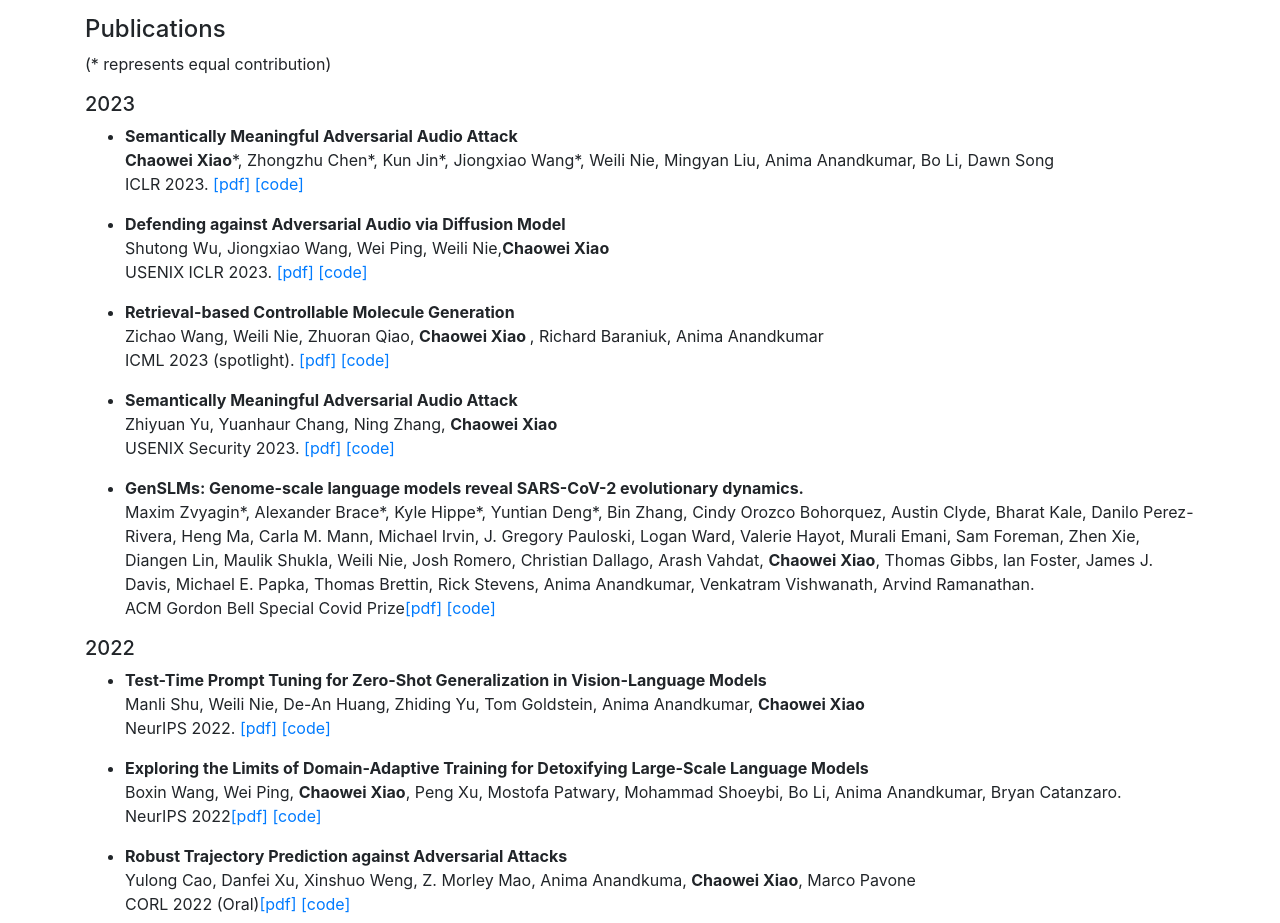
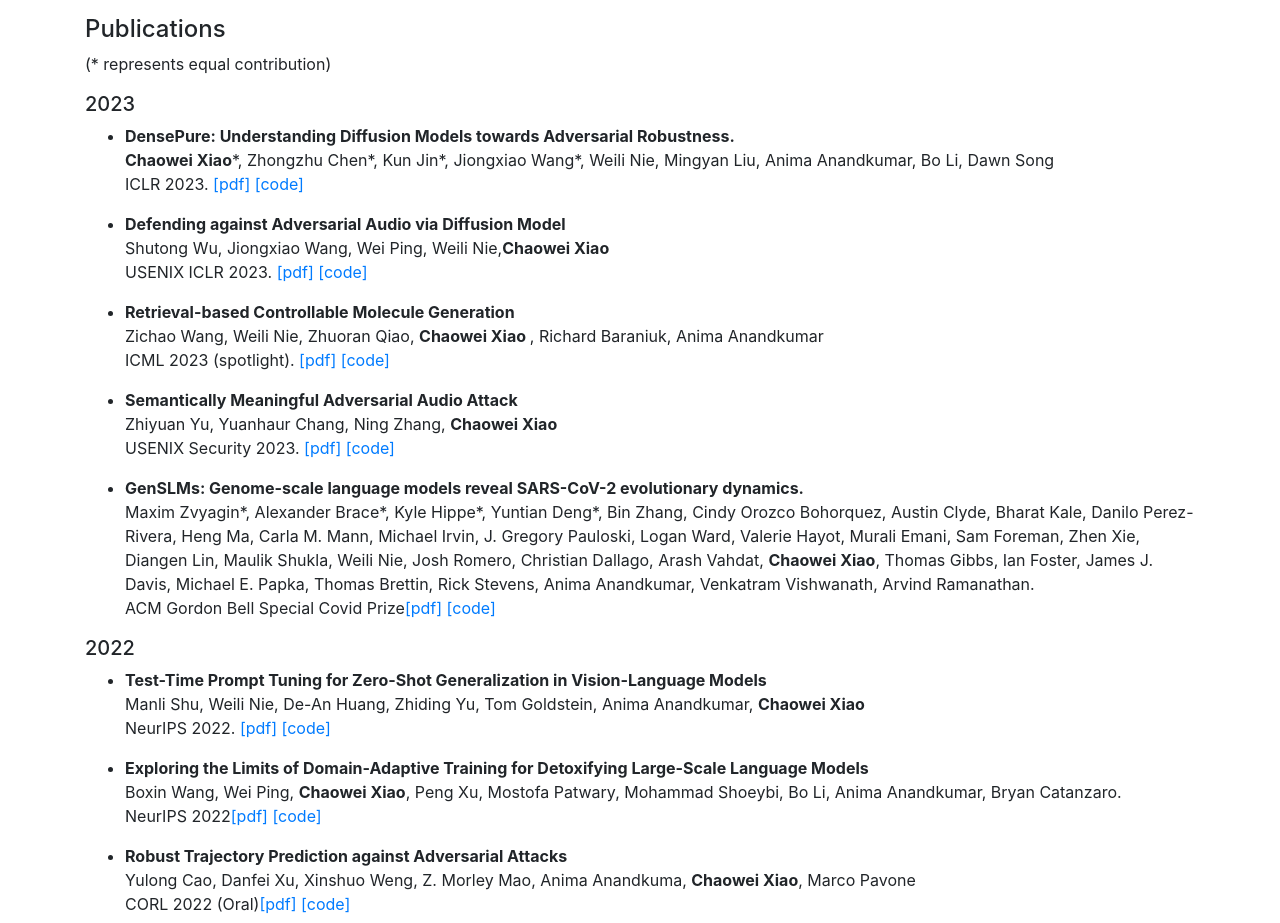
Before and after one commit to xiaocw11/xiaocw11.github.io, a website: page index.html in a window 1280 px wide. Shown: the part 1340-2263 px from the top of the page. Drawn offline with Linux system fonts and the light colour scheme.

Commit message:
Update index.html

```diff
--- a/index.html
+++ b/index.html
@@ -190,7 +190,7 @@
            <p>(* represents equal contribution) </p>
       <h5> 2023</h5>
          <ul>
-        <li><b>  Semantically Meaningful Adversarial Audio Attack</b> <p class='content'>  <strong>Chaowei Xiao</strong>*, Zhongzhu Chen*, Kun Jin*, Jiongxiao Wang*, Weili Nie, Mingyan Liu, Anima Anandkumar, Bo Li, Dawn Song  <p>ICLR  2023. <a href="">[pdf]</a> <a href="">[code]</a></p></p></li>
+        <li><b>  DensePure: Understanding Diffusion Models towards Adversarial Robustness. </b> <p class='content'>  <strong>Chaowei Xiao</strong>*, Zhongzhu Chen*, Kun Jin*, Jiongxiao Wang*, Weili Nie, Mingyan Liu, Anima Anandkumar, Bo Li, Dawn Song  <p>ICLR  2023. <a href="">[pdf]</a> <a href="">[code]</a></p></p></li>
   <li><b>  Defending against Adversarial Audio via Diffusion Model </b> <p class='content'> Shutong Wu, Jiongxiao Wang, Wei Ping, Weili Nie,<strong>Chaowei Xiao</strong>  <p>USENIX ICLR 2023. <a href="">[pdf]</a> <a href="">[code]</a></p></p></li>
         <li><b>  Retrieval-based Controllable Molecule Generation </b> <p class='content'> Zichao Wang, Weili Nie, Zhuoran Qiao, <strong> Chaowei Xiao </strong>, Richard Baraniuk, Anima Anandkumar <p>ICML 2023 (spotlight). <a href="">[pdf]</a> <a href="">[code]</a></p></p></li>
          <li><b>  Semantically Meaningful Adversarial Audio Attack</b> <p class='content'> Zhiyuan Yu, Yuanhaur Chang, Ning Zhang, <strong>Chaowei Xiao</strong>  <p>USENIX Security 2023. <a href="">[pdf]</a> <a href="">[code]</a></p></p></li>
```
